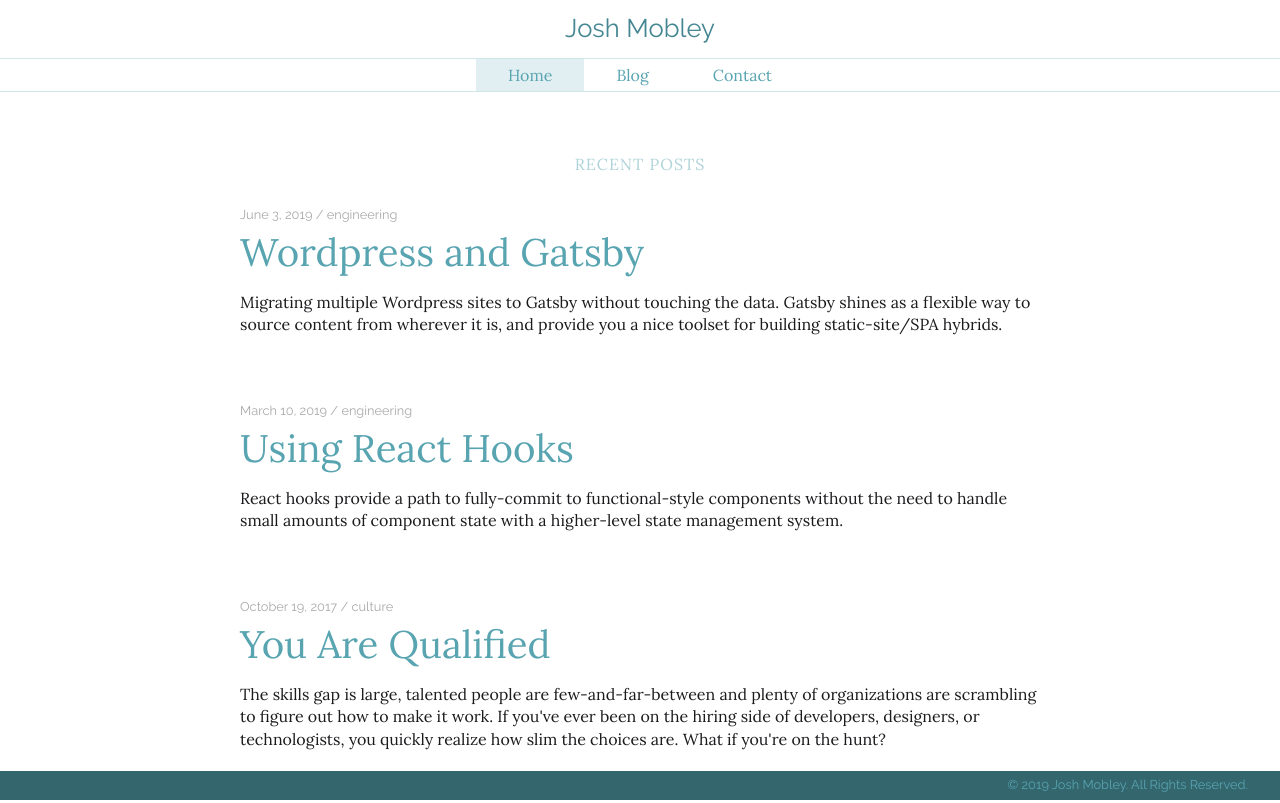
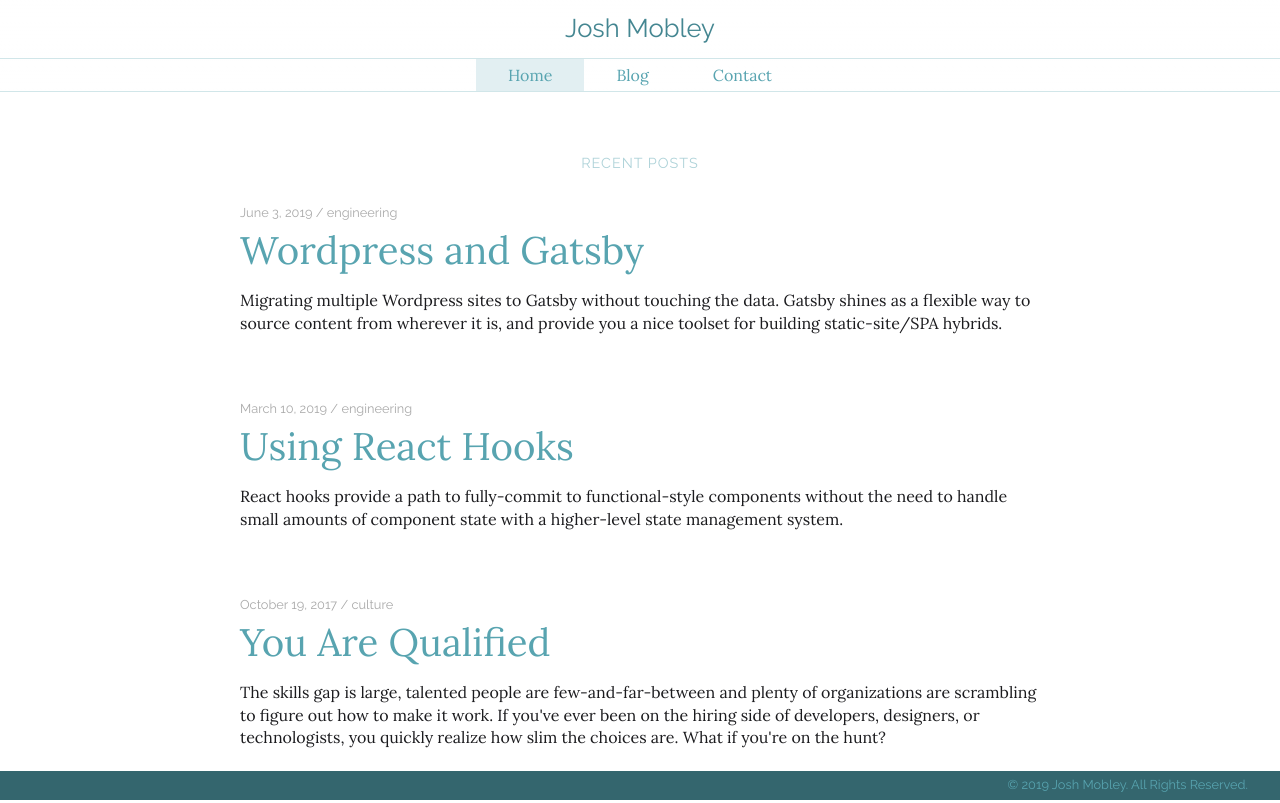
Before and after one commit to joshmobley/joshmobley, a Gatsby site: page / in a window 1280 px wide. Shown: the top 803 px of the page. Built offline with nearby package versions, Linux system fonts and the light colour scheme; Gatsby itself is replaced by a stand-in of ours.

Commit message:
h3 style in sections

```diff
--- a/src/components/Section.scss
+++ b/src/components/Section.scss
@@ -16,4 +16,13 @@
         padding: 0;
     }
 
+    h3 {
+
+    font-family: "Raleway", sans;
+    color: lighten(#58a4b0, 25%);
+    font-size: .9rem;
+    text-transform: uppercase;
+    letter-spacing: 1px;
+    }
+
 }
```
